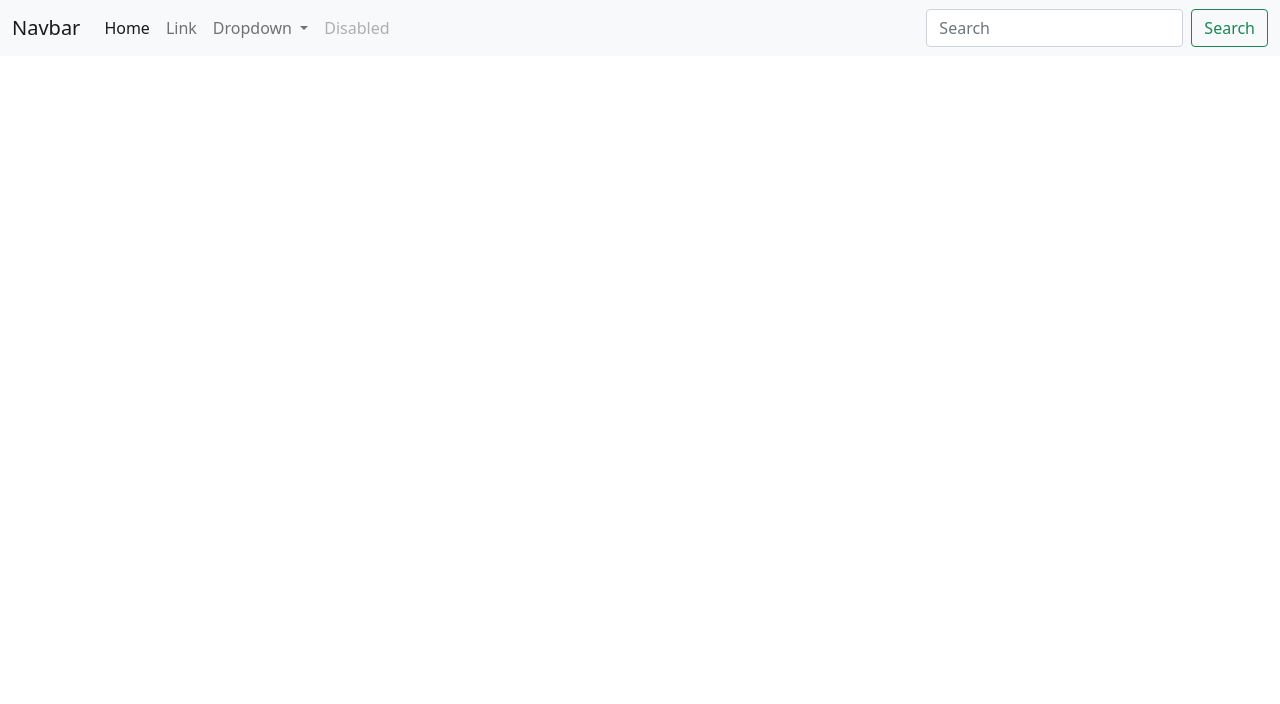
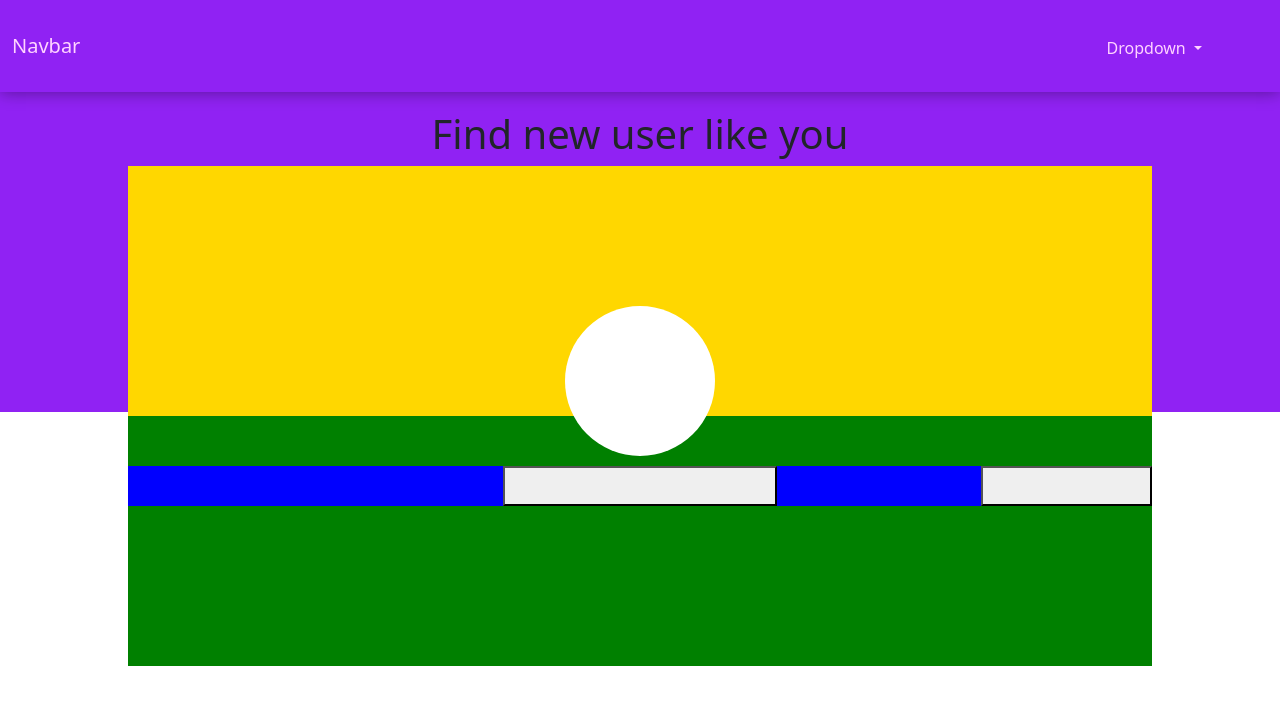
Before and after one commit to cleitonosilva/Challenge-B2W, an Angular app: page / in a window 1280 px wide. Shown: the top 704 px of the page. Built offline with nearby package versions, Linux system fonts and the light colour scheme.

Commit message:
starting application style

```diff
--- a/src/app/components/home/home.component.html
+++ b/src/app/components/home/home.component.html
@@ -1,36 +1,54 @@
-<nav class="navbar navbar-expand-lg navbar-light bg-light">
+<nav class="navbar navbar-expand-lg   nenu--box ">
     <div class="container-fluid">
-      <a class="navbar-brand" href="#">Navbar</a>
-      <button class="navbar-toggler" type="button" data-bs-toggle="collapse" data-bs-target="#navbarSupportedContent" aria-controls="navbarSupportedContent" aria-expanded="false" aria-label="Toggle navigation">
-        <span class="navbar-toggler-icon"></span>
-      </button>
-      <div class="collapse navbar-collapse" id="navbarSupportedContent">
-        <ul class="navbar-nav me-auto mb-2 mb-lg-0">
-          <li class="nav-item">
-            <a class="nav-link active" aria-current="page" href="#">Home</a>
-          </li>
-          <li class="nav-item">
-            <a class="nav-link" href="#">Link</a>
-          </li>
+      <a class="navbar-brand menu--text" href="#">Navbar</a>
+
+
+
+      <div class="d-flex  menu--dropdown ">
+
+            <ul class=" me-auto d-flex  dropdow--toogle" style="list-style: none">
+
                 <li class="nav-item dropdown">
-            <a class="nav-link dropdown-toggle" href="#" id="navbarDropdown" role="button" data-bs-toggle="dropdown" aria-expanded="false">
+                  <a class="nav-link dropdown-toggle menu--text " href="#" id="navbarDropdown" role="button" data-bs-toggle="dropdown" aria-expanded="false">
                     Dropdown
                   </a>
-            <ul class="dropdown-menu" aria-labelledby="navbarDropdown">
+                  <ul class="dropdown-menu dropdown-menu-end" aria-labelledby="navbarDropdown">
                     <li><a class="dropdown-item" href="#">Action</a></li>
                     <li><a class="dropdown-item" href="#">Another action</a></li>
                     <li><hr class="dropdown-divider"></li>
                     <li><a class="dropdown-item" href="#">Something else here</a></li>
                   </ul>
                 </li>
-          <li class="nav-item">
-            <a class="nav-link disabled" href="#" tabindex="-1" aria-disabled="true">Disabled</a>
-          </li>
               </ul>
-        <form class="d-flex">
-          <input class="form-control me-2" type="search" placeholder="Search" aria-label="Search">
-          <button class="btn btn-outline-success" type="submit">Search</button>
-        </form>
             </div>
       </div>
+
   </nav>
+  <section>
+    <div class="section--home">
+        <div class="box--info">
+            <p class="box--title">space</p>
+            <h1 class="box--title-twoo">Find new user like you</h1>
+          <div class="box--user">
+            <div class="box--bg">
+                <div class="circulo--bg">
+                </div>
+            </div>
+            <div class="btn--box">
+                <div class="btn--guard">
+                </div>
+                <div class="btn--guard">
+                    <button  class="btn--user"></button>
+                </div>
+                <div class="btn--guard--two">
+                    <button  class="btn--user--two"></button>
+                </div>
+
+
+            </div>
+
+          </div>
+
+        </div>
+    </div>
+  </section>
--- a/src/app/components/home/home.component.scss
+++ b/src/app/components/home/home.component.scss
@@ -0,0 +1,136 @@
+.nenu--box {
+  background: #9022f3;
+  box-shadow: 0 0 1em rgba(0, 0, 0, 0.411);
+
+  .menu--text {
+    color: #ffd3ff;
+  }
+
+  .menu--dropdown {
+    display: flex;
+    align-items: center;
+    justify-content: center;
+    justify-items: center;
+    margin-right: 50px;
+    color: #ffd3ff;
+
+    @media (max-width: 560px) {
+      display: flex;
+      align-items: center;
+      justify-content: center;
+      justify-items: center;
+      margin-right: 10px;
+    }
+
+    .dropdow--toogle {
+      margin-top: 20px;
+      color: #ffd3ff;
+    }
+  }
+}
+
+.section--home {
+  height: 40vh;
+  background: #9022f3;
+
+  .box--info {
+    width: 80%;
+    height: 250vh;
+    margin: auto;
+
+    .box--title {
+      text-align: center;
+      color: #9022f3;
+      font-size: 1px;
+    }
+
+    .box--title-twoo {
+      text-align: center;
+      margin-top: 5px;
+    }
+
+    .box--user {
+      width: 100%;
+      height: 25%;
+      background: green;
+
+      .box--bg {
+        width: 100%;
+        height: 50%;
+        background: gold;
+        display: flex;
+        align-items: flex-end;
+        justify-content: center;
+
+        .circulo--bg {
+          width: 150px;
+          height: 150px;
+          border-radius: 50%;
+          overflow: hidden;
+          float: left;
+          margin: 15px;
+          transition: 0.3s ease;
+          background: #ffff;
+          margin-bottom: -40px;
+        }
+      }
+
+      .btn--box {
+        @media (max-width: 720px) {
+          width: 100%;
+          height: auto;
+          margin-top: 50px;
+          display: flex;
+          align-items: center;
+          justify-content: center;
+          flex-direction: column;
+        }
+        @media (min-width: 721px) {
+          background: blue;
+          margin-top: 50px;
+          margin-left: auto;
+          align-items: flex-end;
+          justify-content: flex-end;
+          justify-content: flex-end;
+          justify-items: end;
+          display: grid;
+          grid-template-columns: repeat(
+            3,
+            1fr
+          ); /*adapta e divide proporcionalmente as colunas e os quadrados */
+        }
+
+        .btn--guard {
+          width: 100%;
+          display: flex;
+          align-items: center;
+          justify-content: center;
+
+          .btn--user {
+            width: 80%;
+            height: 40px;
+            display: flex;
+
+            @media (max-width: 720px) {
+              width: 50%;
+            }
+          }
+        }
+
+        .btn--guard--two {
+          width: 100%;
+          display: flex;
+          justify-content: flex-end;
+
+          @media (max-width: 720px) {
+            justify-content: center;
+          }
+          .btn--user--two {
+            width: 50%;
+            height: 40px;
+          }
+        }
+      }
+    }
+  }
+}
```
Lines whose indentation alone changed are shown as unchanged.
